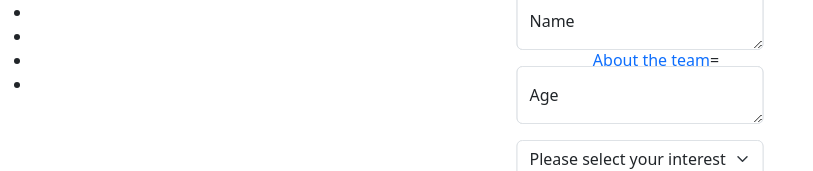
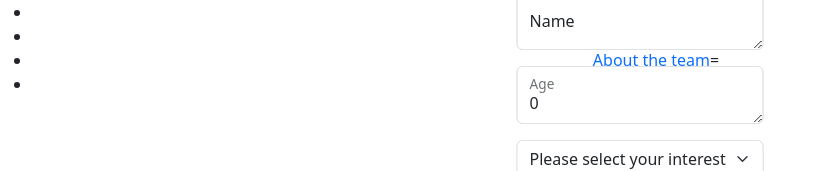
Before and after one commit to israeltechchallenge/love-group-3, a React (Create React App) app: page /login in a window 1280 px wide. Shown: the top 171 px of the page, without its empty margins (0-813 px from the left). Built offline with nearby package versions, Linux system fonts and the light colour scheme.

Commit message:
Login V2 (#9)
* Login V1

* Login V2

```diff
--- a/src/Component/Login.jsx
+++ b/src/Component/Login.jsx
@@ -1,28 +1,41 @@
-import { Container, Form, FloatingLabel, Button, FormGroup } from "react-bootstrap"
+import { Container, Form, FloatingLabel, Button, FormGroup } from 'react-bootstrap'
+import React, { useState } from 'react';
 
 export default function Login() {
+    const [name, setName] = useState('');
+    const [age, setAge] = useState(0);
+    const [orientation, setorientation] = useState('');
+
     return (
-        <Container className="w-50 position-relative">
-            <FormGroup className="position-absolute top-50 start-50 translate-middle">
+        <Container className='w-50 position-relative'>
+            <FormGroup className='position-absolute top-50 start-50 translate-middle' >
                 <FloatingLabel
-                    label="Name"
-                    className="mb-3"
+                    label='Name'
+                    className='mb-3'
                 >
-                    <Form.Control as="textarea" placeholder="Please input your name" />
+                    <Form.Control
+                        as='textarea'
+                        placeholder='Please input your name'
+                        value={name}
+                        onChange={(e) => setName(e.target.value)} />
                 </FloatingLabel>
                 <FloatingLabel
-                    label="Age"
-                    className="mb-3"
+                    label='Age'
+                    className='mb-3'
                 >
-                    <Form.Control as="textarea" placeholder="Please input your age" />
+                    <Form.Control
+                        as='textarea'
+                        placeholder='Please input your age'
+                        value={age}
+                        onChange={(e) => setAge(e.target.value)} />
                 </FloatingLabel>
-                <Form.Select className="mb-3">
+                <Form.Select className='mb-3' onChange={(e) => setorientation(e.target.value)}>
                     <option>Please select your interest</option>
-                    <option value="men">Men</option>
-                    <option value="women">Women</option>
-                    <option value="both">Both</option>
+                    <option value='men'>Men</option>
+                    <option value='women'>Women</option>
+                    <option value='both'>Both</option>
                 </Form.Select>
-                <Button variant="primary">Login</Button>
+                <Button variant='primary' type='button'>Login</Button>
             </FormGroup>
         </Container>
     );
```
